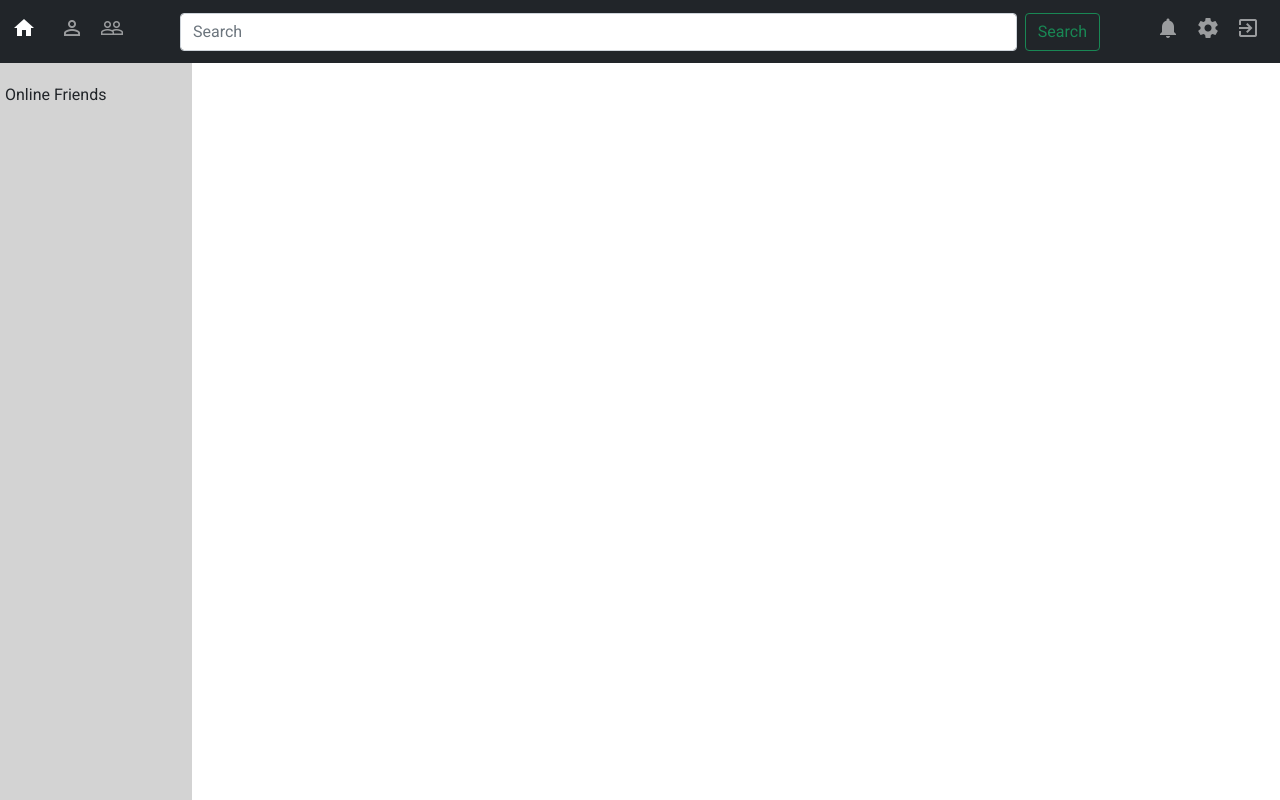
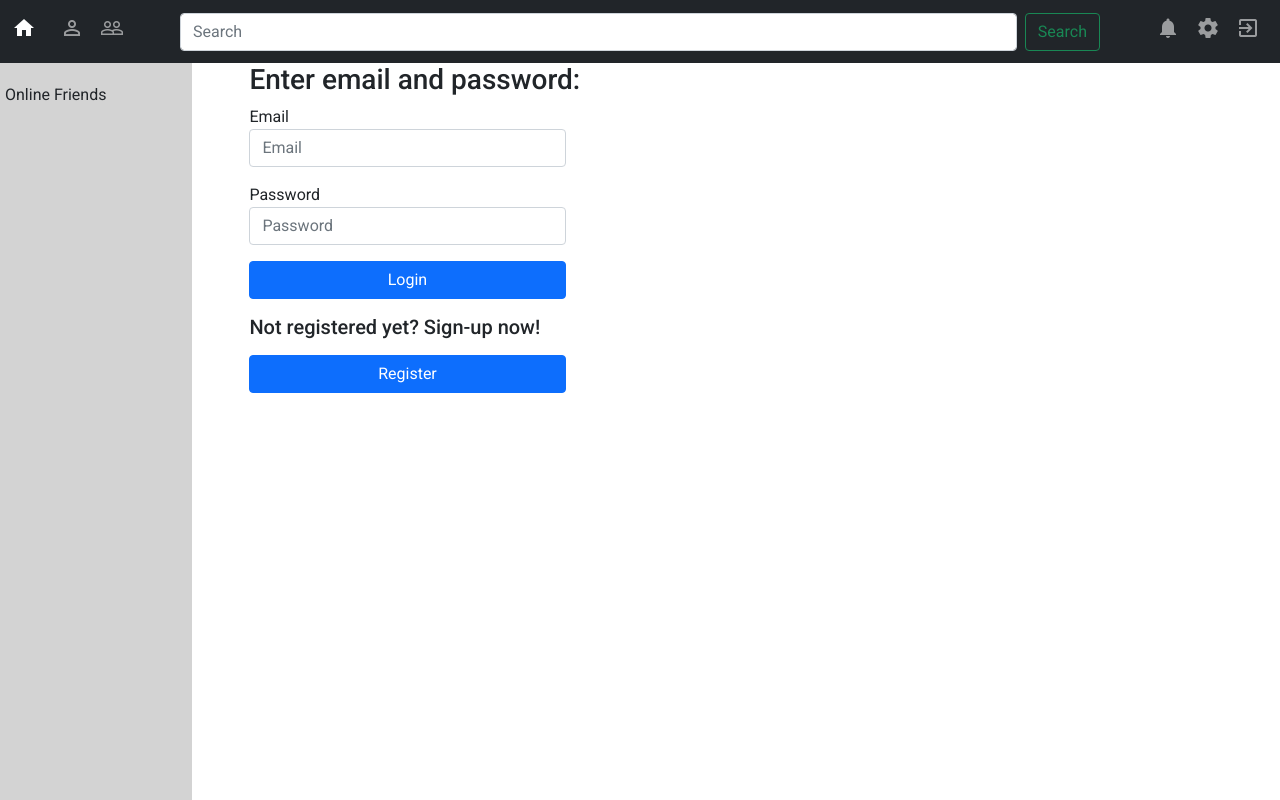
Before and after one commit to mercyrosesantos/Group3-Pastebook-Project, an Angular app in the folder Frontend/: page /login in a window 1280 px wide. Before the commit this address led to /. Built offline with nearby package versions, Linux system fonts and the light colour scheme.

Commit message:
Add login page

```diff
--- /dev/null
+++ b/Frontend/src/app/pages/login/login.component.html
@@ -0,0 +1,20 @@
+<div class="d-flex flex-column">
+    <div class="container align-self-center">
+        <form (ngSubmit)="onSubmit()" class = "mainpage align-center">
+            <div class="form-row">
+                <h3>Enter email and password:</h3>
+                <div class="col-md-4 mb-3">
+                    <label for="validationDefault03">Email</label>
+                    <input type="text" class="form-control" [(ngModel)]="email" name="email" id="validationDefault03" placeholder="Email" required>
+                </div>
+                <div class="col-md-4 mb-3">
+                    <label for="InputPassword1">Password</label>
+                    <input type="password" class="form-control" [(ngModel)]="password" name="password" id="InputPassword1" placeholder="Password" required>
+                </div>
+            </div>
+            <a class="btn btn-primary col-md-4 mb-3" href="" role="button">Login</a>
+            <h5 class="col-md-4 mb-3">Not registered yet? Sign-up now!</h5>
+            <a class="btn btn-primary col-md-4 mb-3" href="/register" role="button">Register</a>
+        </form>
+    </div>
+</div>
--- /dev/null
+++ b/Frontend/src/app/pages/login/login.component.ts
@@ -0,0 +1,23 @@
+import { Component, OnInit } from '@angular/core';
+
+@Component({
+  selector: 'app-login',
+  templateUrl: './login.component.html',
+  styleUrls: ['./login.component.css']
+})
+export class LoginComponent implements OnInit {
+
+  email: string = "";
+  password: string = "";
+
+  constructor() { }
+
+  ngOnInit(): void {
+  }
+
+  onSubmit(){
+    console.log(this.email);
+    console.log(this.password);
+  }
+
+}
```
Also changed, not shown: Frontend/src/app/app.module.ts (+5 -3 lines), Frontend/src/app/pages/login/login.component.css (added), 1 other file (tests, documents, lock files or other folders).
